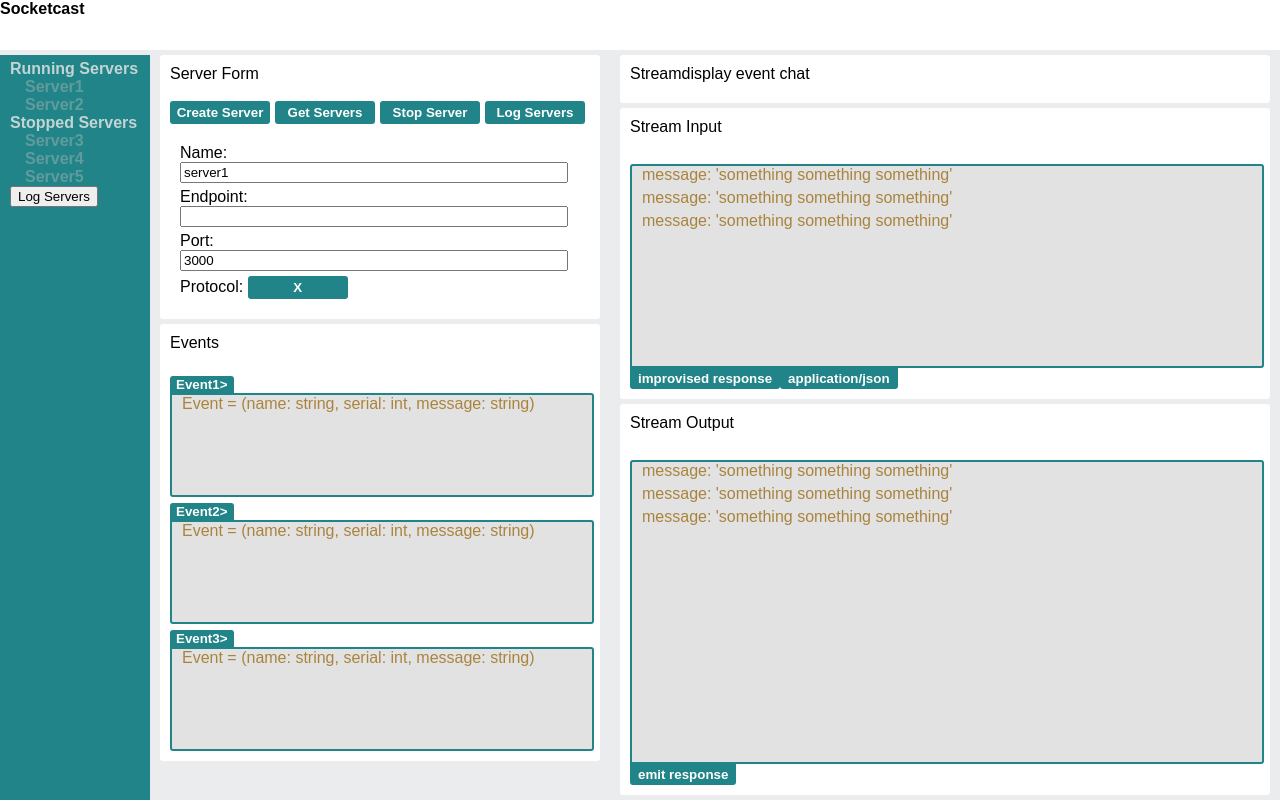
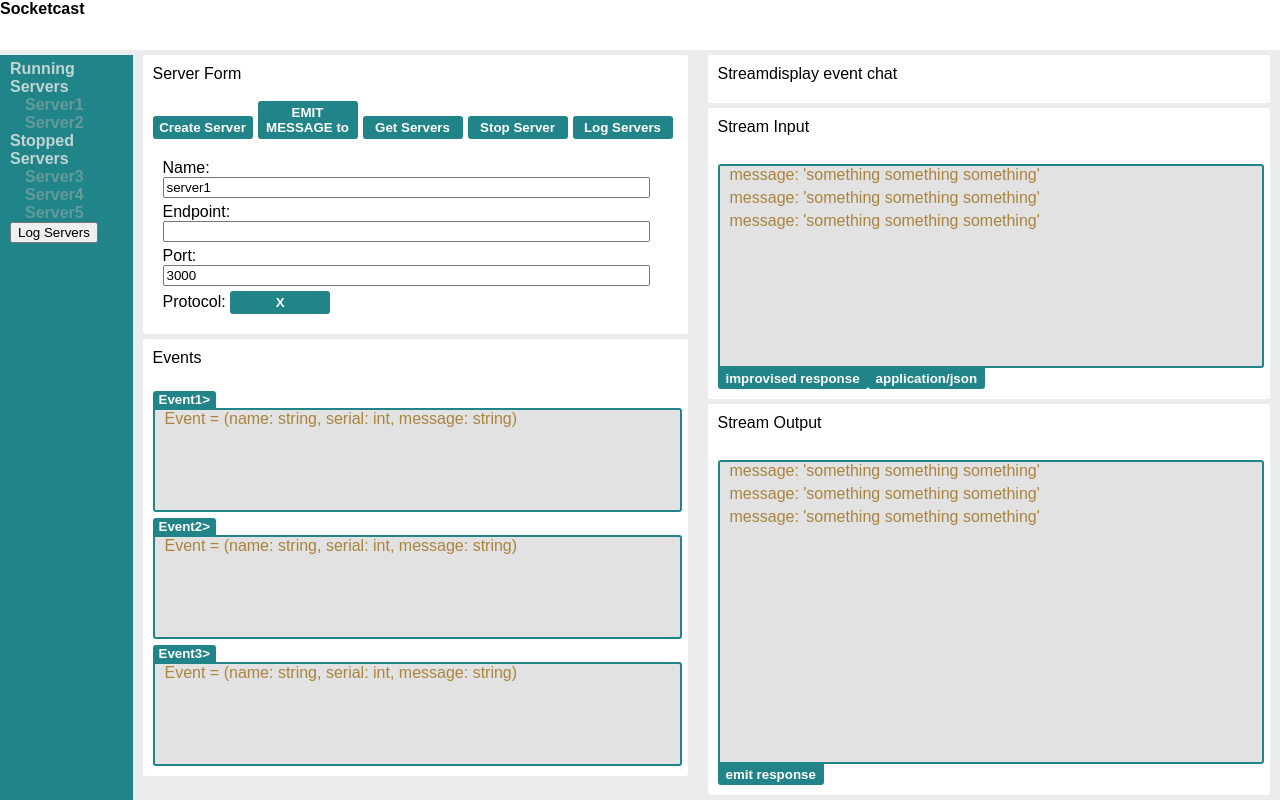
Before and after one commit to oslabs-beta/socketcast, a React app: page / in a window 1280 px wide. Built offline with nearby package versions, Linux system fonts and the light colour scheme; the HTML template or start-up script is replaced by a standard one.

Commit message:
This is unstable code, but it is being committed for example code

```diff
--- a/src/ServerManager/ServerAbstract.ts
+++ b/src/ServerManager/ServerAbstract.ts
@@ -3,7 +3,6 @@ class ServerAbstract {
     server: any
     broadcast: any
     name: string
-
 
     constructor(server: any, { broadcast }: {broadcast: any}, name: string) {
 
@@ -13,6 +12,7 @@ class ServerAbstract {
     }
 
     broadcastToAll = (message: any) => {
+        console.log(`in ServerAbstract`)
         return this.broadcast(message);
     }
 
--- a/src/ServerManager/ServerManager.ts
+++ b/src/ServerManager/ServerManager.ts
@@ -49,15 +49,13 @@ class ServerManager {
      * @param {Function} config.onMessage
      * @returns {Promise} - The promise
      */
-
-
-    createServer = (config: Config ) => {
+    createServer = (config: Config) => {
         //events implentation for later
         const { name, port, onConnection, onMessage, events } = config;
         const app = express();
         const server = new http.Server(app);
         const id = uuidv4();
-         app.use(cors());
+        app.use(cors());
 
 
         const wss = new WebSocket.Server({ server })
@@ -67,14 +65,17 @@ class ServerManager {
             if (onConnection) onConnection();
             ws.on('message', (msg: string) => {
                 console.log(`server ${id} received message: msg`);
-                if(onMessage) onMessage(msg);
+                if (onMessage) onMessage(msg);
             })
 
         });
 
-        //what is shape of message?
-        const broadcast = (message: object) => {
-            for(let client of wss.clients) {
+        // TODO Promisify this somehow. The complication is promisifying it is that we need to wait messages to be sent to ALL clients
+        // If we don't do this, we assume that the message is always successfully emitted at the time it displays on the UI (which may not be true)
+        const broadcast = (message: string) => {
+            console.log(`in servermanager broadcast`)
+            for (let client of wss.clients) {
+                console.log('attempting to send to client')
                 client.send(message);
             }
         }
@@ -86,12 +87,19 @@ class ServerManager {
                 console.log(`Server ${id} created on ${port}`);
                 resolve({
                     id,
+                    name,
                     status: 'RUNNING'
                 });
             });
         });
     }
 
+    //
+    broadcastToClients = (id: string, message: string) => {
+        console.log(`emitting '${message}' to ${id}`);
+        // @ts-ignore
+        this._servers[id].broadcastToAll(message);
+    }
 
 
     // /**
--- a/src/actions/actions.tsx
+++ b/src/actions/actions.tsx
@@ -3,6 +3,7 @@
  */
 
 const ServerManager = require('@/ServerManager/ServerManager');
+import { stringify } from 'uuid';
 import * as types from '../constants/actionTypes';
 
 export const createServer = (data: any) => ({
@@ -46,6 +47,17 @@ export const serverManagerCreateServer = (config: Config) => {
   }
 }
 
+export const serverManagerEmitMessage = (id: string, message: string) => {
+    return (dispatch: any) => {
+      ServerManager.broadcastToClients(id, message)
+      // .then(message => {
+
+      // }).catch((err: any) => {
+      //   console.log(err);
+      // });
+    }
+}
+
 // export const serverManagerGetServer = (id: String) => {
 //   return (dispatch: any) => {
 //     ServerManager.getServer(id).then((serverStatus: any) => {
--- a/src/components/ServerForm.tsx
+++ b/src/components/ServerForm.tsx
@@ -1,8 +1,15 @@
+import { serverManagerEmitMessage } from "@/actions/actions";
 import React, { useState } from "react";
+import { useDispatch, useSelector } from "react-redux";
 
 function ServerForm(props: any) {
   const [port, updatePort] = useState("3000");
   const [name, updateName] = useState("server1");
+  // START This code is for Emit POC only
+  const dispatch = useDispatch();
+  // @ts-ignore
+  const servers = useSelector(store => store.servers.servers);
+  // END
 
   return (
     <div className="serverForm">
@@ -17,6 +24,9 @@ function ServerForm(props: any) {
           }}
         >
           Create Server
+        </button>
+        <button onClick={() => {dispatch(serverManagerEmitMessage(Object.keys(servers)[0], 'TEST!!!!'))}} className="serverForm_button">
+          EMIT MESSAGE to {Object.keys(servers)[0]}
         </button>
         <button onClick={props.getServers} className="serverForm_button">
           Get Servers
--- a/src/containers/MainContainer.tsx
+++ b/src/containers/MainContainer.tsx
@@ -20,10 +20,8 @@ class MainContainer extends Component<MainContainerProps, MainContainerState> {
   }
 
   render() {
-    console.log('state.servers.servers changed')
     return (
       <div className="app">
-
         <Header />
         <div className="app_container">
           <Sidebar servers = {this.props.servers} />
--- a/src/containers/ServersContainer.tsx
+++ b/src/containers/ServersContainer.tsx
@@ -26,7 +26,7 @@ const mapDispatchToProps = (dispatch: any) => ({
 });
 
 //these interfaces come from type.d.ts!
-class ServersContainer extends Component <ServersContainerProps, ServersContainerState> {
+class ServersContainer extends Component<ServersContainerProps, ServersContainerState> {
   constructor(props: any) {
     super(props);
   }
```
Also changed, not shown: src/components/type.d.ts (+8 -1 lines).
